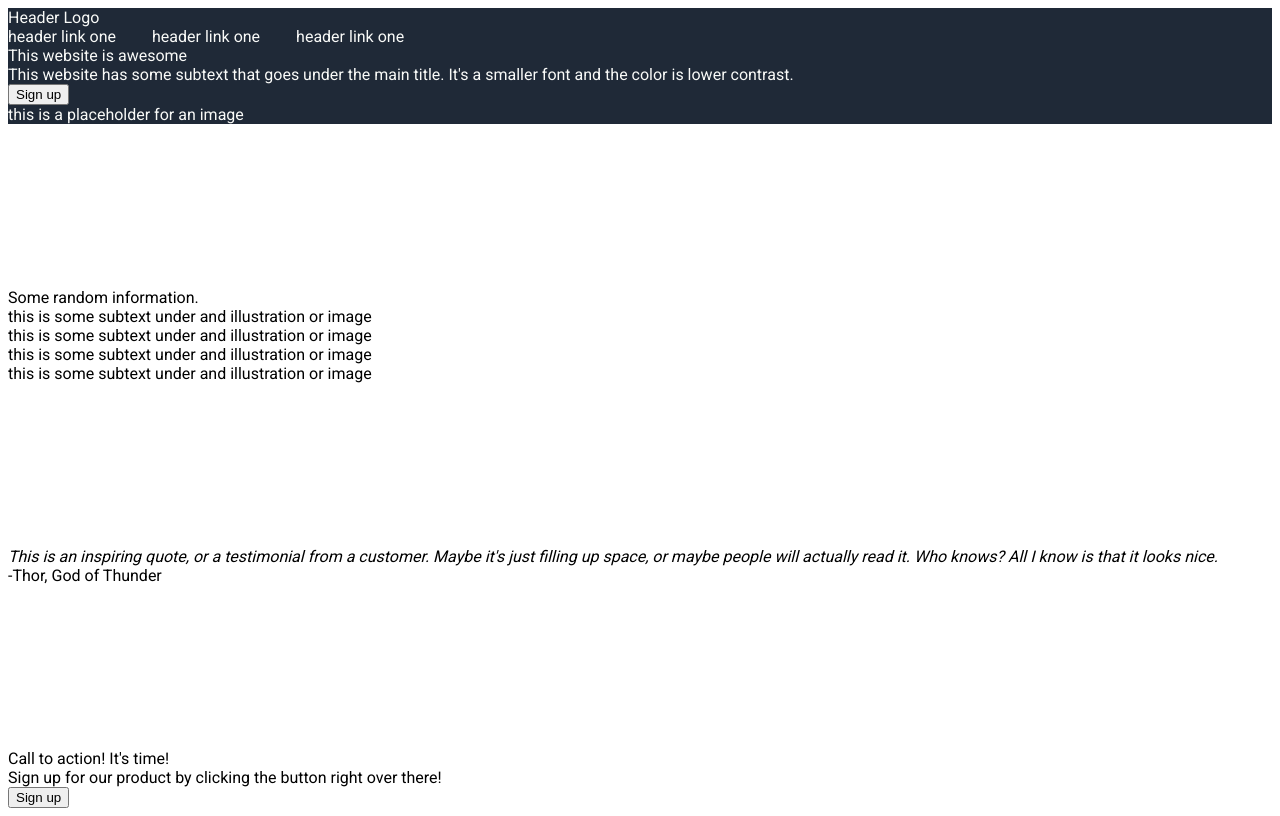
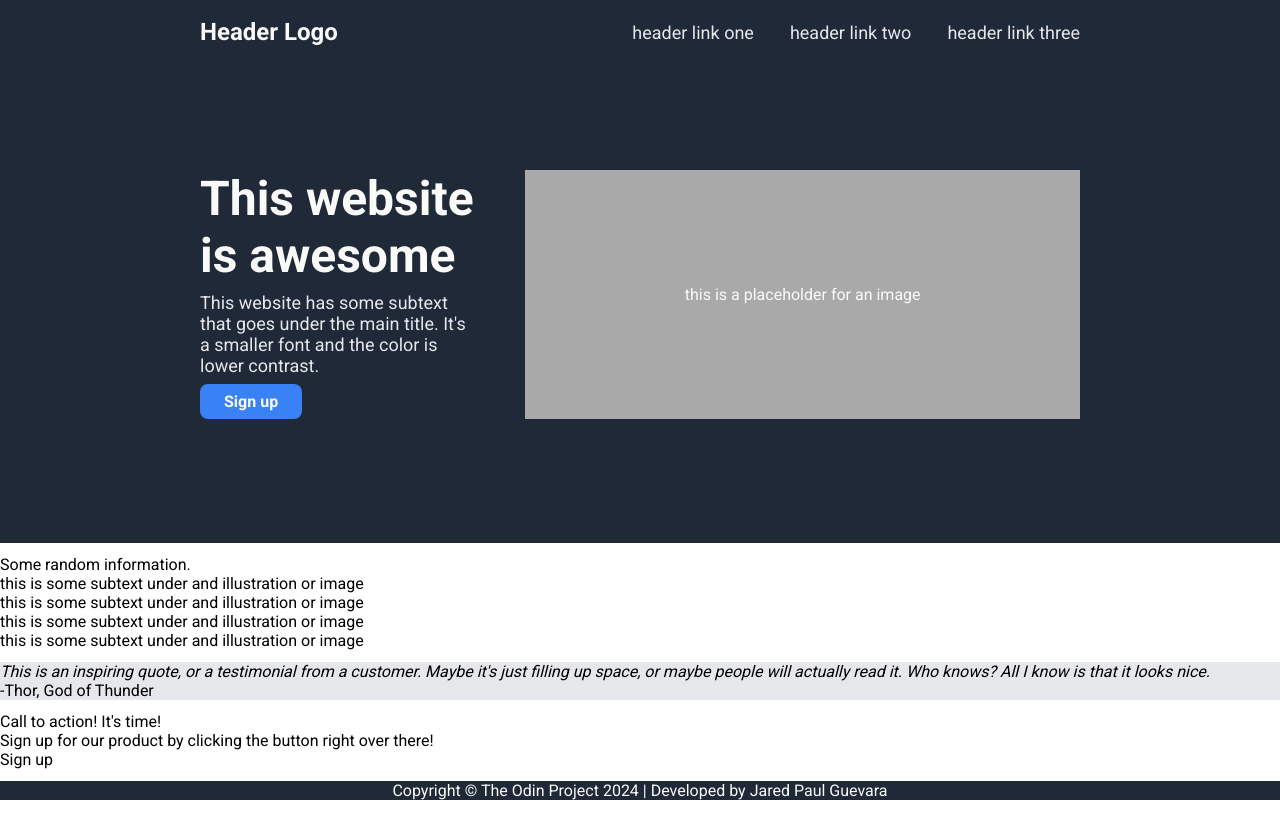
Before and after one commit to saltyjared/landing-page, a plain HTML site: page index.html in a window 1280 px wide. Drawn offline with Linux system fonts and the light colour scheme.

Commit message:
Implement header for landing page

```diff
--- a/index.html
+++ b/index.html
@@ -13,19 +13,21 @@
             <div class="nav">
                 <ul>
                     <li><a href="#">header link one</a></li>
-                    <li><a href="#">header link one</a></li>
-                    <li><a href="#">header link one</a></li>
+                    <li><a href="#">header link two</a></li>
+                    <li><a href="#">header link three</a></li>
                 </ul>
             </div>
         </div>
         <div class="hero">
-            <div class="header-title">This website is awesome</div>
-            <div class="title-sub">
-                This website has some subtext that goes under the main title.
-                It's a smaller font and the color is lower contrast.
+            <div class="hero-left">
+                <div class="header-title">This website is awesome</div>
+                <div class="title-sub">
+                    This website has some subtext that goes under the main title.
+                    It's a smaller font and the color is lower contrast.
+                </div>
+                <button>Sign up</button>
             </div>
-            <button>Sign up</button>
-            <div class="main-image">this is a placeholder for an image</div>
+            <div class="hero-right">this is a placeholder for an image</div>
         </div>
     </div>
 
@@ -50,10 +52,15 @@
         <div class="author">-Thor, God of Thunder</div>
     </div>
 
-    <div class="footer">
+    <div class="sign-up">
         <div class="footer-title">Call to action! It's time!</div>
         <div class="footer-sub">Sign up for our product by clicking the button right over there!</div>
         <button>Sign up</button>
     </div>
+
+    <div class="footer">
+        Copyright © <a href="https://www.theodinproject.com/lessons/foundations-landing-page">The Odin Project</a> 2024 |
+        Developed by <a href="https://saltyjared.me">Jared Paul Guevara</a>
+    </div>
 </body>
 </html>
--- a/styles.css
+++ b/styles.css
@@ -6,6 +6,7 @@ body {
     display: flex;
     flex-direction: column;
     justify-content: space-between;
+    margin: 0;
 }
 
 ul {
@@ -21,9 +22,88 @@ a {
     text-decoration: none;
 }
 
+button {
+    all: unset;
+}
+
 .header {
     background-color: #1F2937;
     color: #F9FAF8;
     display: flex;
     flex-direction: column;
+    padding-left: 200px;
+    padding-right: 200px;
+    gap: 124px;
 }
+
+.navbar {
+    display: flex;
+    justify-content: space-between;
+    align-items: center;
+    margin-top: 18px;
+}
+
+.logo {
+    font-size: 24px;
+    font-weight: 900;
+    color: #F9FAF8;
+}
+
+.nav a,
+.title-sub {
+    font-size: 18px;
+    color: #E5E7EB;
+}
+
+.hero {
+    display: flex;
+    gap: 48px;
+    margin-bottom: 124px;
+}
+
+.hero-left {
+    display: flex;
+    flex-direction: column;
+    flex: 1;
+    align-items: flex-start;
+    gap: 8px;
+}
+
+.header-title {
+    font-size: 48px;
+    font-weight: 900;
+    color: #F9FAF8;
+}
+
+.hero-right {
+    background-color: darkgrey;
+    flex: 2;
+    display: flex;
+    justify-content: center;
+    align-items: center;
+}
+
+.hero-left button {
+    background-color: #3882F6;
+    color: #F9FAF8;
+    padding: 8px 24px;
+    border-radius: 8px;
+    font-weight: 700;
+}
+
+.information {
+    display: flex;
+    flex-direction: column;
+}
+
+.testimonial {
+    background-color: #E5E7EB;
+    display: flex;
+    flex-direction: column;
+}
+
+.footer {
+    background-color: #1F2937;
+    color: #F9FAF8;
+    text-align: center;
+}
```
